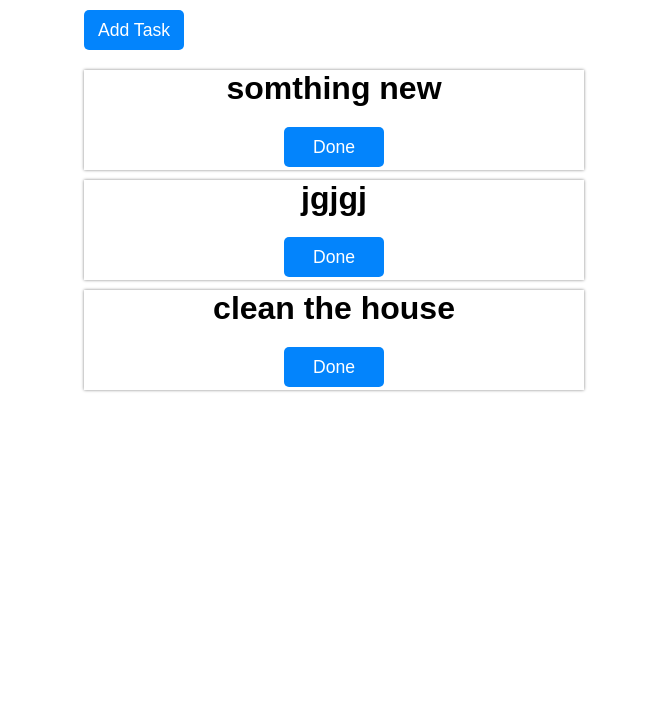
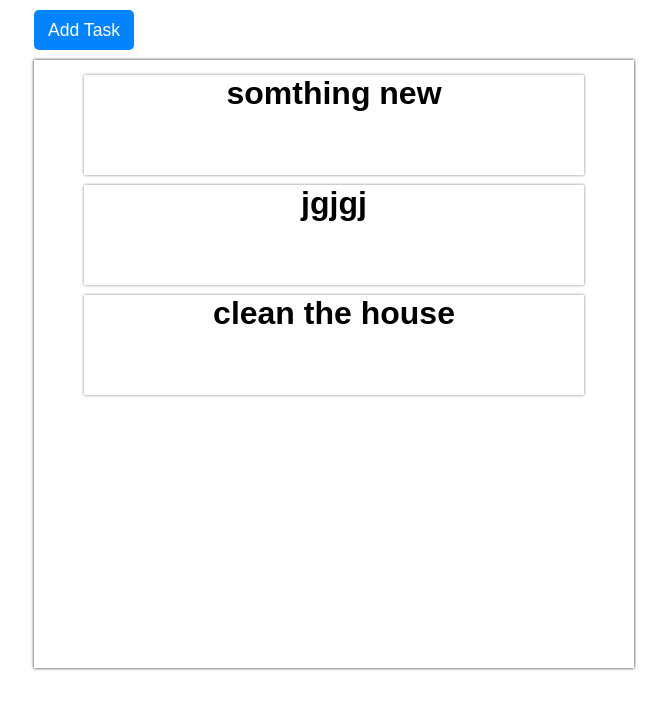
Before and after one commit to Boaz-Maroko/todoapp, a Django app: page / in a window 1280 px wide. Shown: the top 709 px of the page, without its empty margins (306-973 px from the left). Run offline with Django 5.2, Linux system fonts and the light colour scheme; data comes from the database, SQL or seed files in the repository.

Commit message:
final touches

```diff
--- a/static/app.css
+++ b/static/app.css
@@ -39,6 +39,11 @@ body {
     display: flex;
     flex-direction: column;
     align-items: center;
+
+}
+
+form {
+    z-index: -3;
 
 }
 
@@ -108,6 +113,20 @@ input[type="datetime-local"] {
 
 }
 
+/* .content {
+    display: flex;
+    flex-direction: column;
+
+} */
+
+.tasks {
+    width: 600px;
+    min-height: 608px;
+    background-color: var(--primary-background-color);
+    box-shadow: var(--drop-shadow);
+    padding: 5px;
+}
+
 .task {
     background-color: var(--primary-background-color);
     color: var(--text-color);
@@ -136,9 +155,16 @@ input[type="datetime-local"] {
 }
 
 .create-container {
-    display: none;
-    transition: display 3s ease-in;
+    display: block;
+    max-height: 0;
+    transition: max-height 0.3s ease-in;
+
 }
+
+.create-container.show {
+    max-height: 608px;
+}
+
 .create {
     display: flex;
     flex-direction: column;
@@ -148,18 +174,13 @@ input[type="datetime-local"] {
     bottom: 100%;
     box-shadow: var(--drop-shadow);
 
+}
 
 
-
-}
-
-.create-container.show {
-    display: block;
-
-}
 
 
 .fields {
     display: flex;
     flex-direction: column;
+    z-index: -3;
 }
--- a/tasks/templates/tasks/tasks.html
+++ b/tasks/templates/tasks/tasks.html
@@ -4,7 +4,7 @@
     {% load static %}
     <meta charset="UTF-8" />
     <link rel="stylesheet" href="{% static 'app.css' %}" />
-    <script src="{% static 'app.js' %}" defer ></script>
+    <script src="{% static 'app.js' %}" defer></script>
     <meta name="viewport" content="width=device-width, initial-scale=1.0" />
     <title>
       {% block title %}
@@ -14,7 +14,7 @@
   </head>
   <body>
     <div class="content">
-      <div>
+      <div style="width: 600px; z-index: -3;">
         <button id="add_task">Add Task</button>
         <div class="create-container">
           <form action="{% url 'tasks:create' %}" method="post" class="create">
@@ -24,11 +24,11 @@
 
             {% comment %} <input type="submit" /> {% endcomment %}
 
-            <button>Save</button>
+            <button style="z-index: -3;">Save</button>
           </form>
-
         </div>
       </div>
+      <div class="tasks">
         {% for task in tasks %}
           <div class="task">
             <h1>{{ task.title }}</h1>
@@ -42,5 +42,6 @@
           </div>
         {% endfor %}
       </div>
+    </div>
   </body>
 </html>
```
Lines whose indentation alone changed are shown as unchanged.
